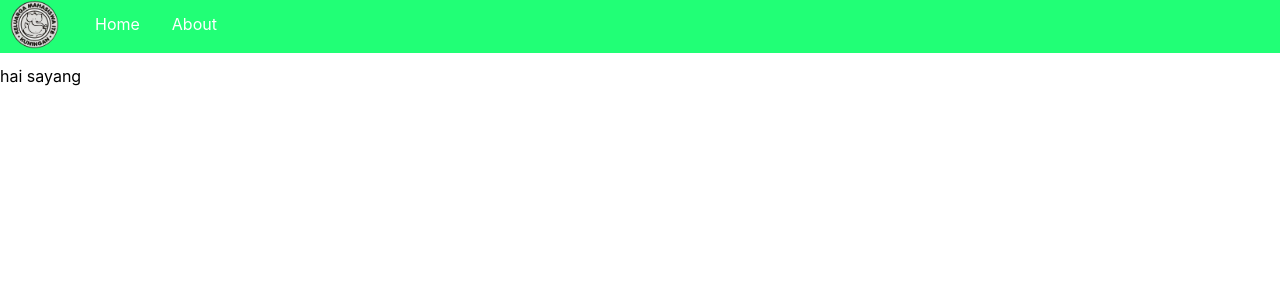
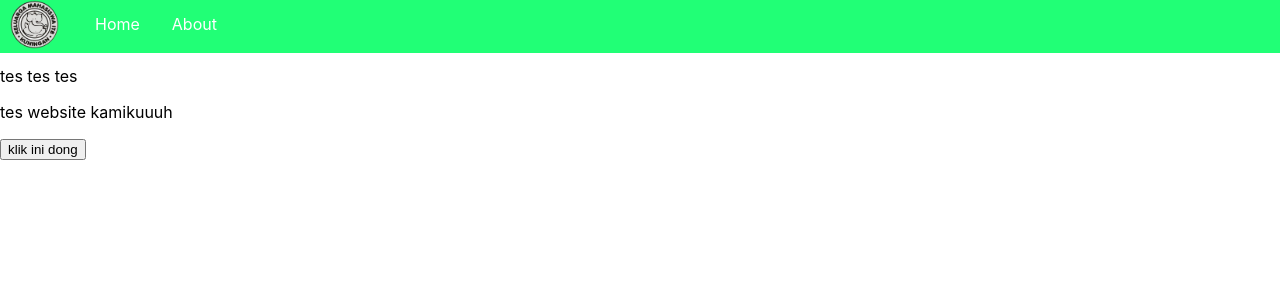
Before and after one commit to RadithyaAl/Website-Kamiku, a React (Create React App) app: page / in a window 1280 px wide. Shown: the top 300 px of the page. Built offline with nearby package versions, Linux system fonts and the light colour scheme.

Commit message:
nambahin link prank

```diff
--- a/src/pages/Home.js
+++ b/src/pages/Home.js
@@ -1,6 +1,10 @@
 const Home = () => {
     return (
-    <p>hai sayang</p>
+    <div>
+        <p>tes tes tes</p>
+        <p>tes website kamikuuuh</p>
+        <button onClick={() => {window.location.href= "https://youtu.be/dQw4w9WgXcQ?si=Exef5yO_UZgSntW5"}}>klik ini dong</button>
+    </div>
     )
 }
 
```
